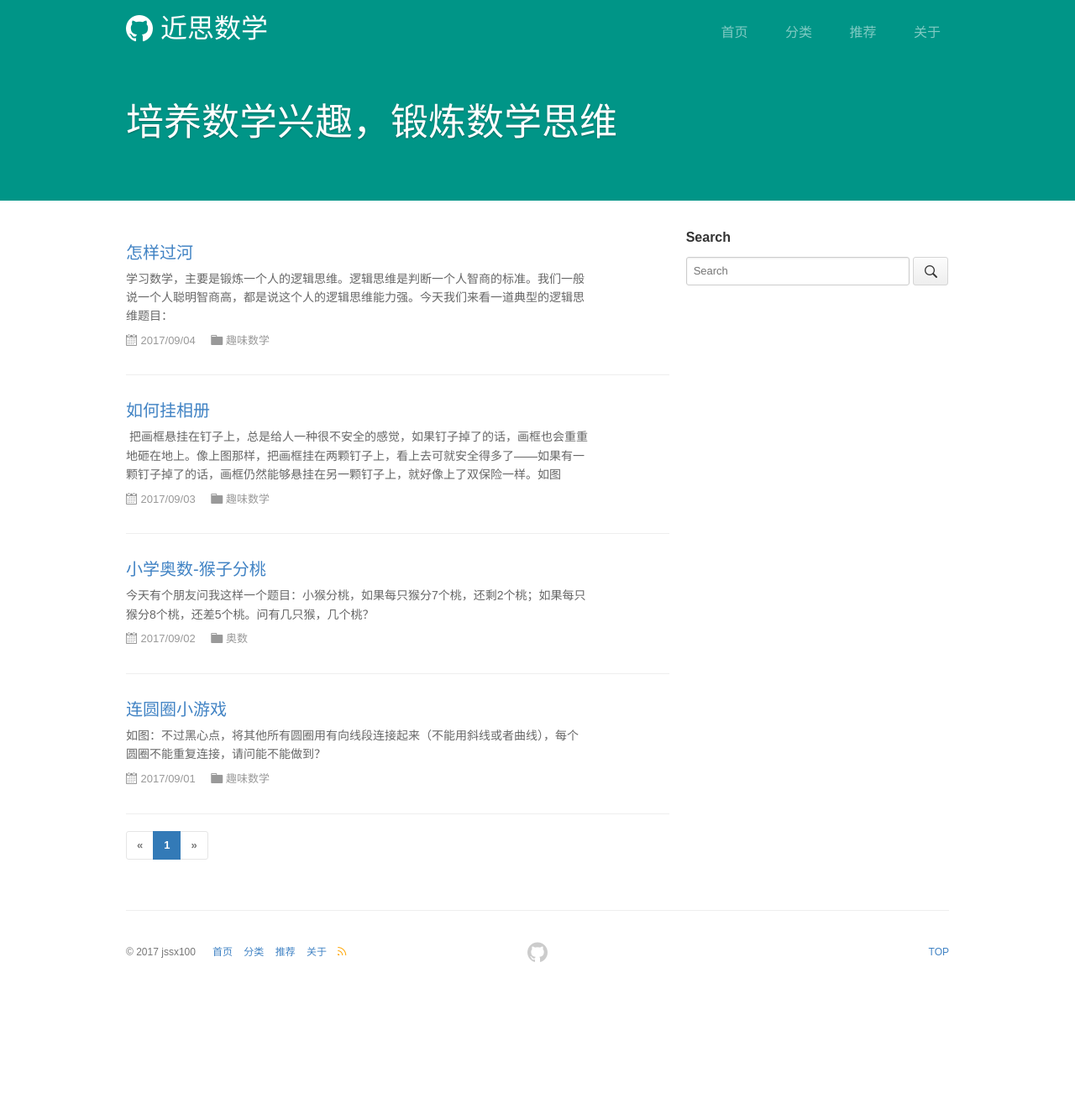
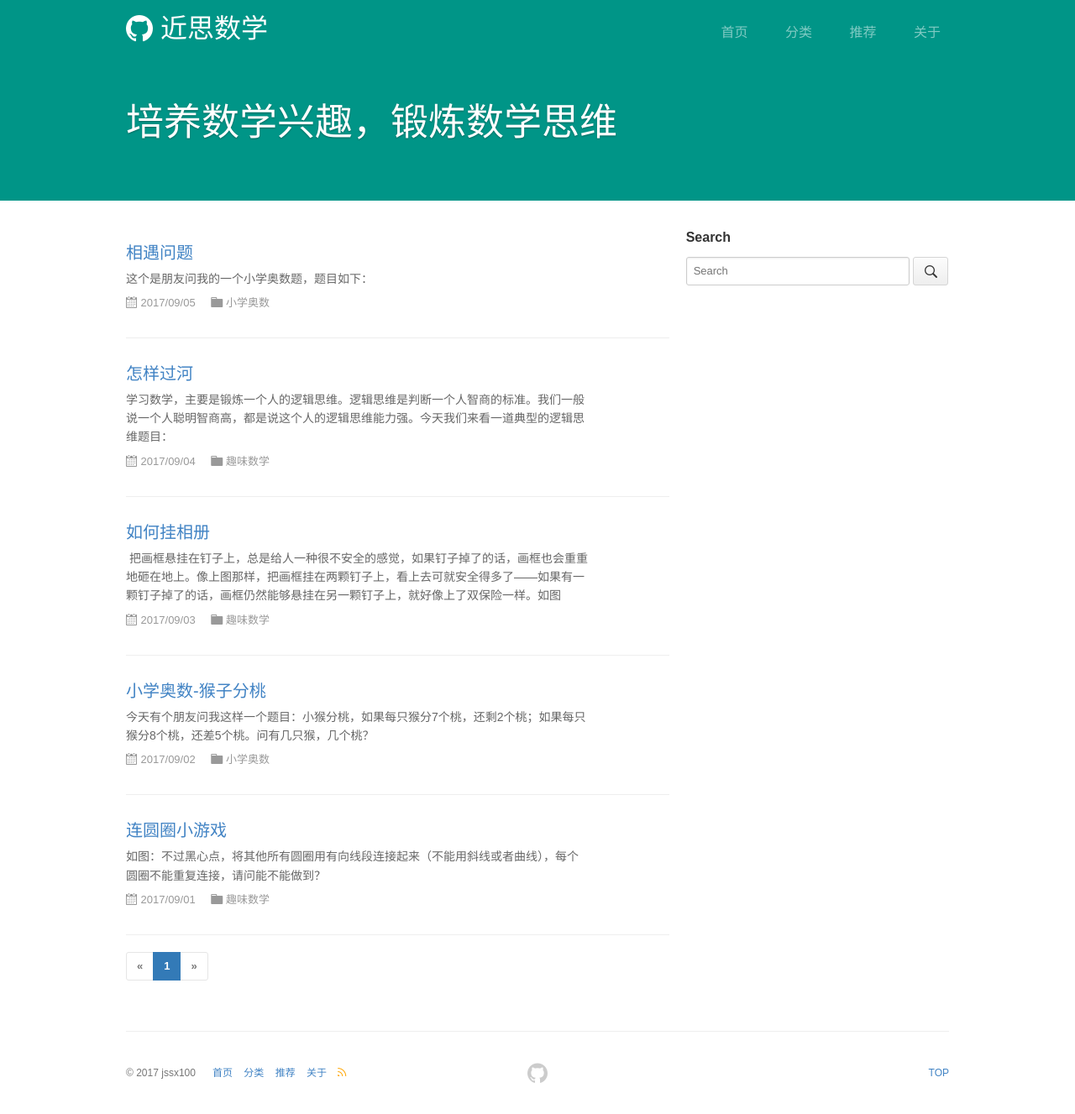
Before and after one commit to jssx100/jssx100.github.io, a Jekyll site: the page built from index.html, in a window 1280 px wide. Shown: the whole page at 84% size. Built offline with Jekyll 4.4.1, drawn with Linux system fonts in a browser that asks for light colours; the list of posts is cut into pages by our own code; before the commit the page ends 1183 px from its top, so only the background shows below that.

Commit message:
add meetingproblem

```diff
--- a/_posts/2017-09-02-monkey-and-peach.md
+++ b/_posts/2017-09-02-monkey-and-peach.md
@@ -1,8 +1,8 @@
 ---
 layout: post
 title: 小学奥数-猴子分桃
-categories: [奥数]
-description: 奥数
+categories: [小学奥数]
+description: 小学奥数, 奥数
 keywords: 奥数, 猴子分桃
 ---
 
--- /dev/null
+++ b/_posts/2017-09-05-meeting-problem-1.md
@@ -0,0 +1,17 @@
+---
+layout: post
+title: 相遇问题
+categories: [小学奥数]
+description: 小学奥数, 相遇问题
+keywords: 小学奥数, 相遇问题
+---
+
+这个是朋友问我的一个小学奥数题，题目如下：
+
+A、B两地相距150米，甲、乙两人分别从A、B两地出发相向而行，到达对面后立即转身反向而行。甲的速度是3米/秒，乙的速度是5米/秒，问，30分钟之内，甲乙共相遇了多少次？（相遇包括**迎面相遇**和**背后相遇**）
+
+![meeting problem](/images/posts/meetingproblem.png)
+
+为了给大家保留一个思考的习惯，这里就不直接公布答案了。请在公众号直接回复“**相遇问题**”查看答案。
+
+![qrcode](/images/about/jssx.png)
```
Also changed, not shown: images/posts/meetingproblem.png (added).
